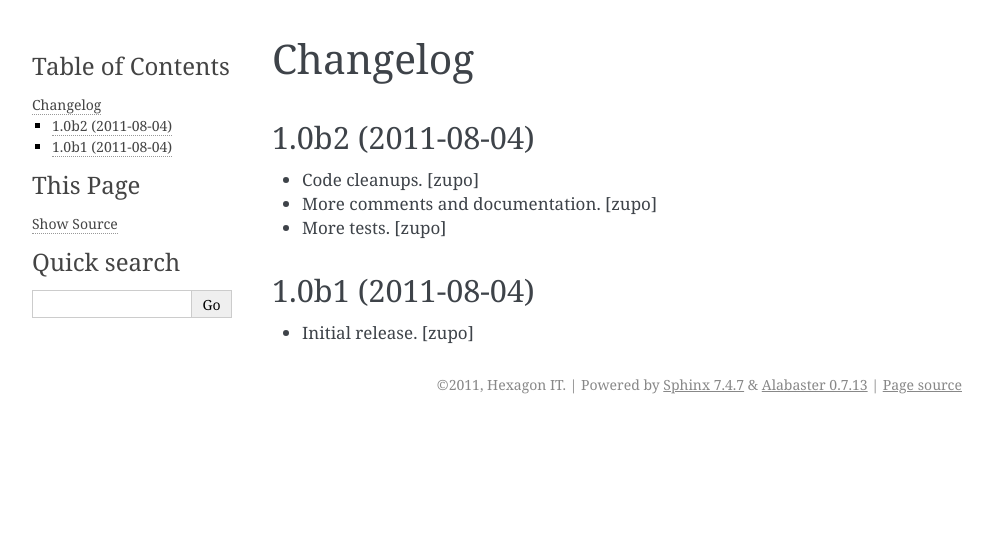
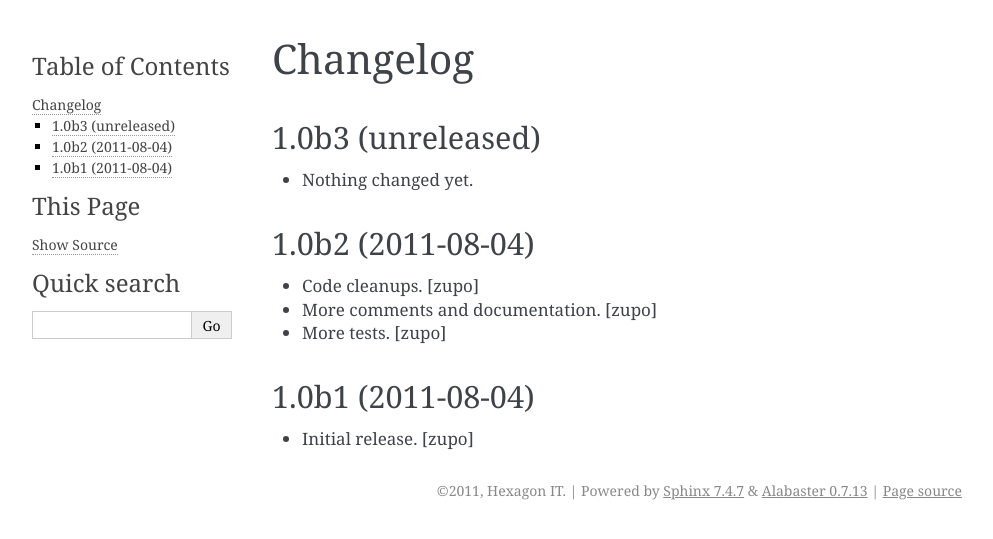
Before and after one commit to hexagonit/hexagonit.virtualgallery, a Sphinx documentation site: the page built from hexagonit/virtualgallery/docs/HISTORY.rst, in a window 1280 px wide. Shown: the top 539 px of the page, without its empty margins (148-1141 px from the left). Built offline with Sphinx 7.4.7, drawn with Linux system fonts in a browser that asks for light colours.

Commit message:
Back to development: 1.0b3

```diff
--- a/hexagonit/virtualgallery/docs/HISTORY.rst
+++ b/hexagonit/virtualgallery/docs/HISTORY.rst
@@ -1,5 +1,11 @@
 Changelog
 =========
+
+1.0b3 (unreleased)
+------------------
+
+- Nothing changed yet.
+
 
 1.0b2 (2011-08-04)
 ------------------
--- a/hexagonit/virtualgallery/version.txt
+++ b/hexagonit/virtualgallery/version.txt
@@ -1 +1 @@
-1.0b2
+1.0b3dev
```
